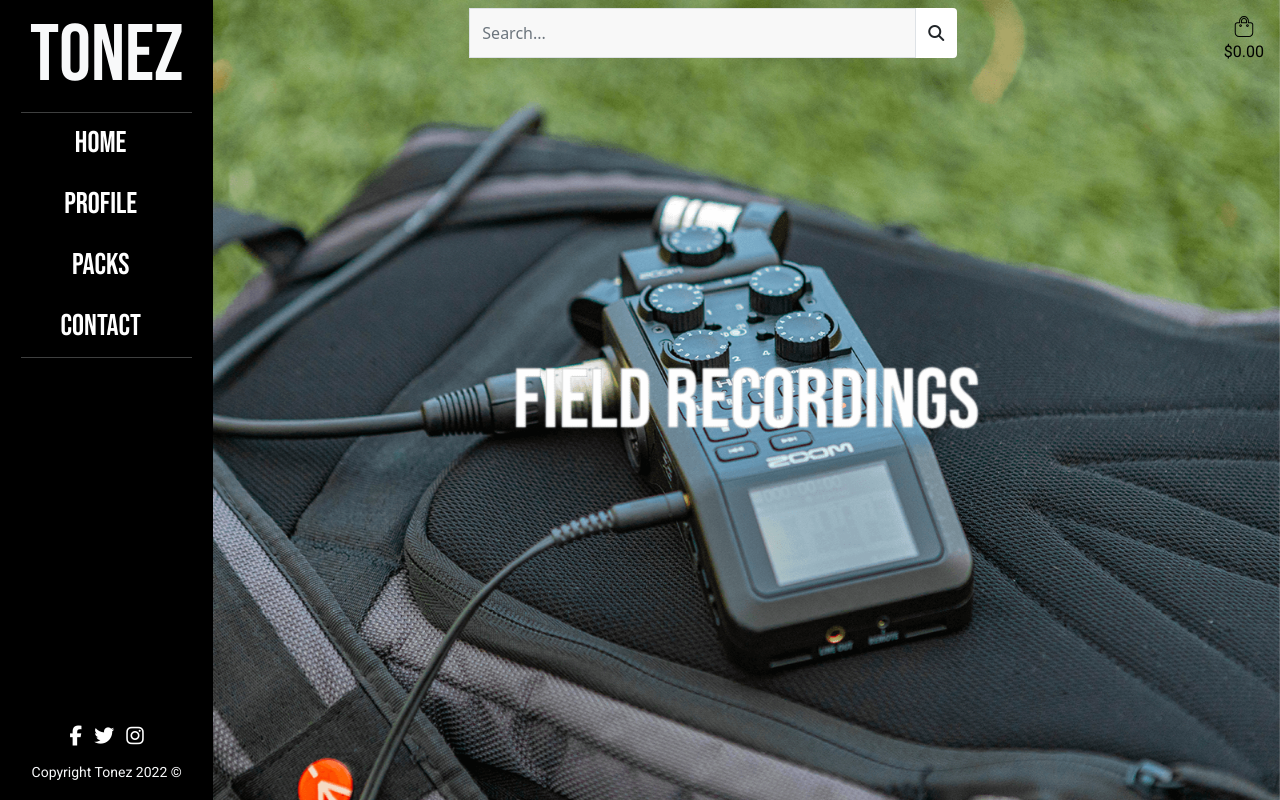
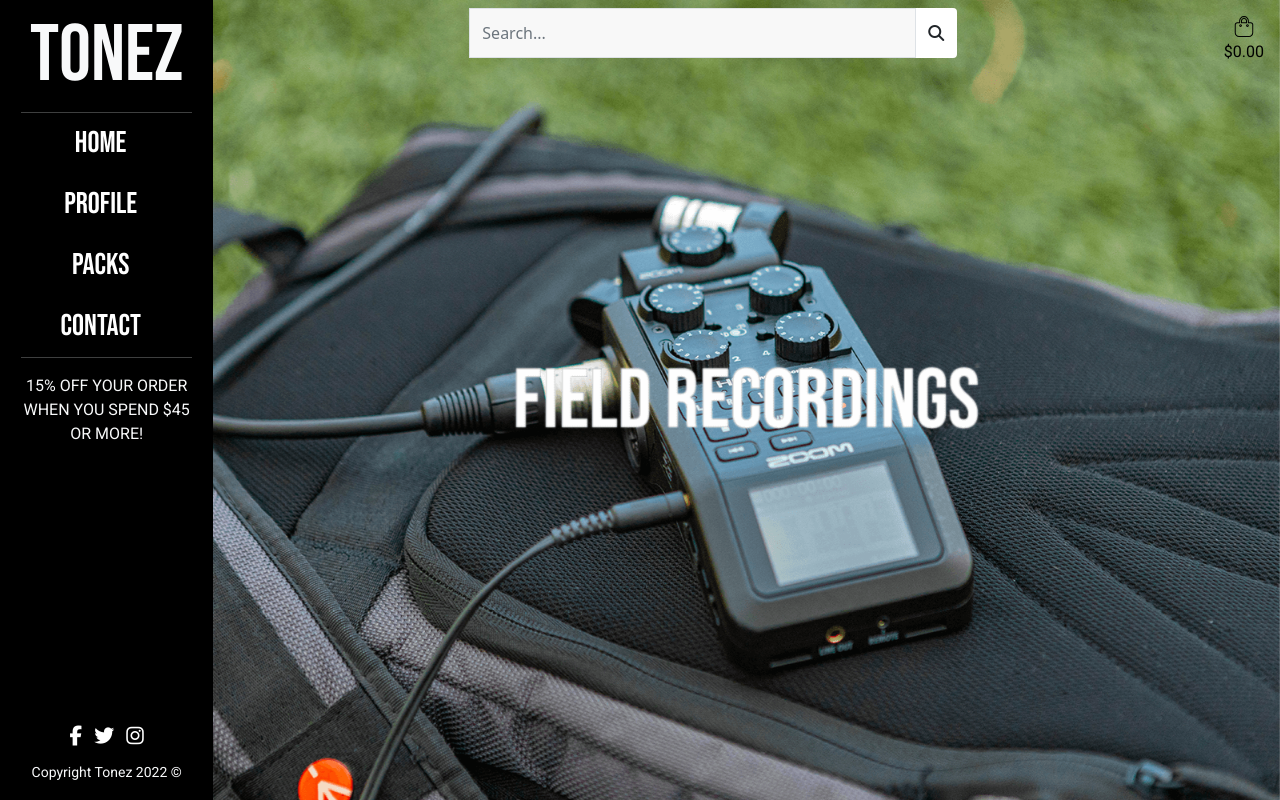
Before and after one commit to hollownotempty/Portfolio_5_Tonez, a Django app: page / in a window 1280 px wide. Run offline with Django 3.2, Linux system fonts and the light colour scheme; some libraries are stand-ins or nearby versions.

Commit message:
Add discount info to sidebar

```diff
--- a/templates/allauth/base.html
+++ b/templates/allauth/base.html
@@ -67,9 +67,16 @@
               <li class="nav-item">
                 <a class="nav-link" href="#">Contact</a>
               </li>
-
             </ul>
             <hr>
+        </div>
+
+        <div id="announcement-banner" class="row my-3">
+          <div>
+            <p class="text-uppercase">
+              15% off your order when you spend $45 or more!
+            </p>
+          </div>
         </div>
 
         <footer class="row w-100">
```
